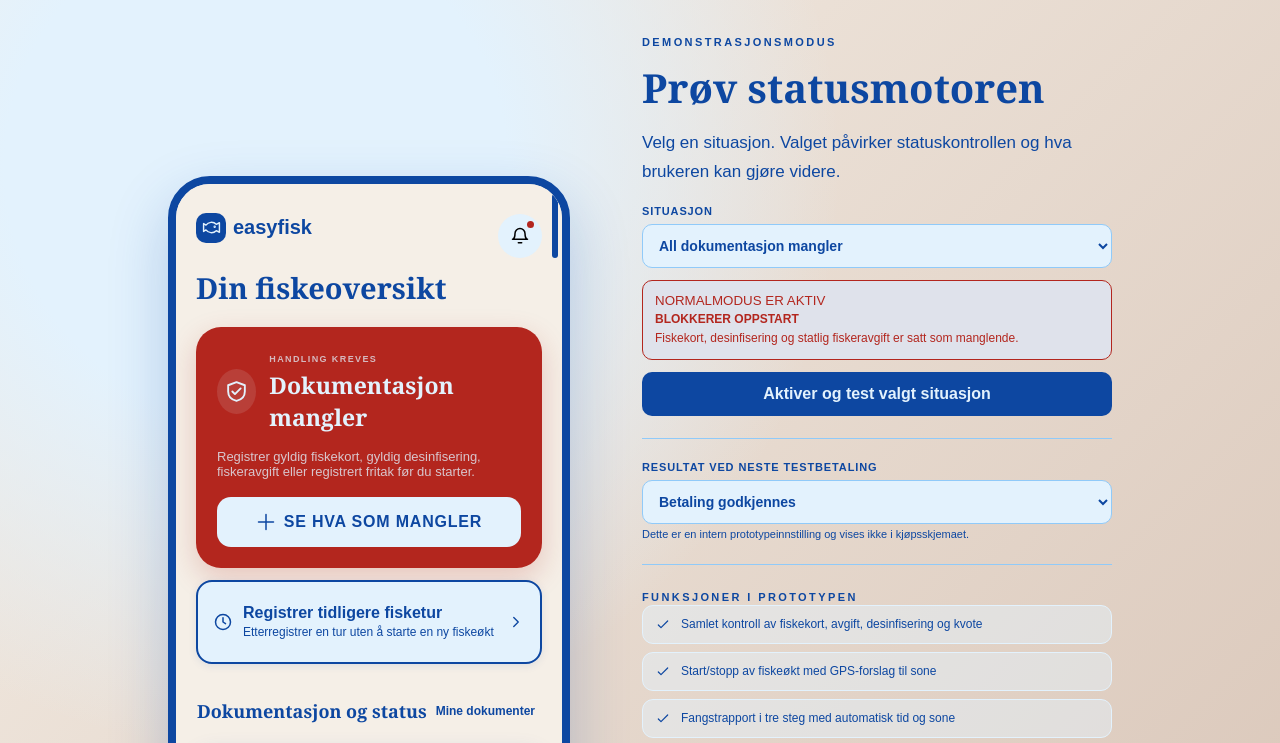
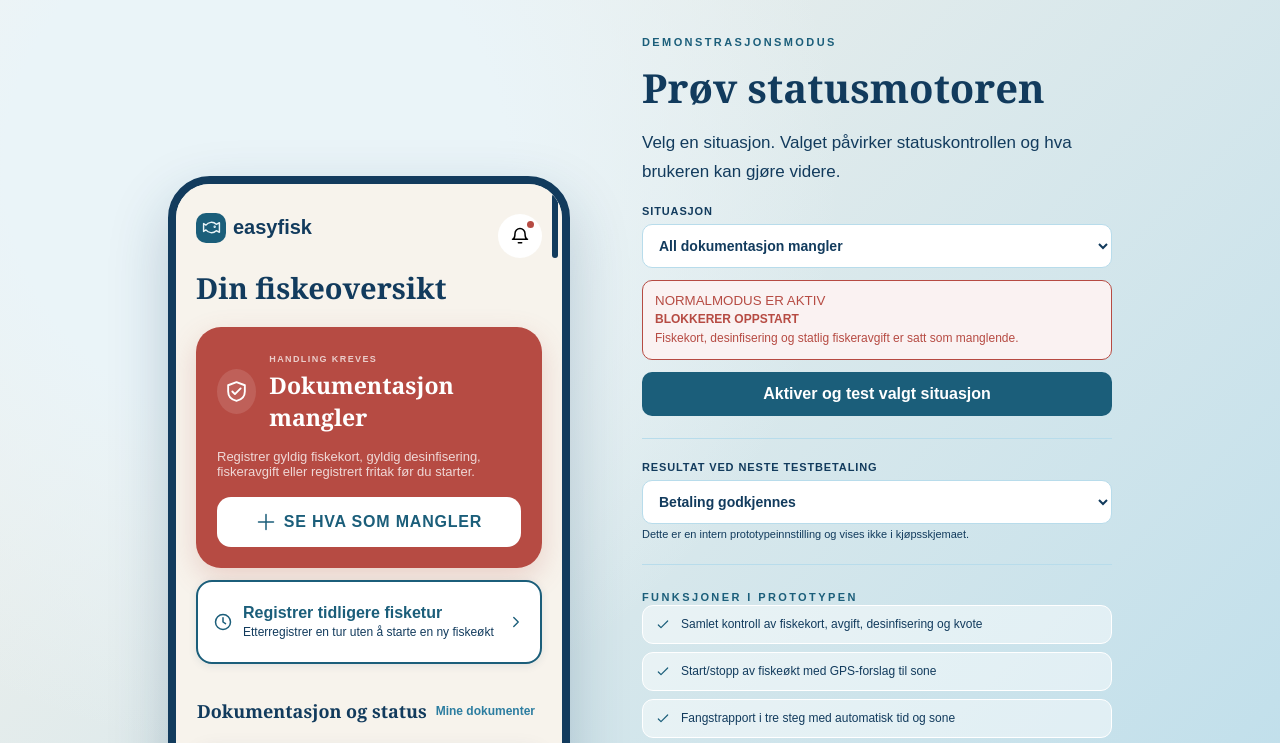
Before and after one commit to MarieHesseberg/EasyFisk, a Next.js app: page / in a window 1280 px wide. Shown: the top 743 px of the page. Built offline with nearby package versions, Linux system fonts and the light colour scheme.

Commit message:
style: rebuild visual color system

```diff
--- a/data/map/mandalselva-zone-boundaries.ts
+++ b/data/map/mandalselva-zone-boundaries.ts
@@ -71,28 +71,28 @@ export const mandalselvaMapZones: readonly MandalselvaMapZone[] = [
   {
     id: 1,
     name: "Sone 1 · Nedre Mandalselva",
-    color: "#90caf9",
+    color: "#b8dceb",
     sourceUrl: "https://lakseelver.no/nb/elver/mandalselva/sone-1",
     boundary: zone1,
   },
   {
     id: 2,
     name: "Sone 2 · Leirkjær–Øyslebø",
-    color: "#2196f3",
+    color: "#2c7da0",
     sourceUrl: "https://lakseelver.no/nb/elver/mandalselva/sone-2",
     boundary: zone2,
   },
   {
     id: 3,
     name: "Sone 3 · Øyslebø–Laudal",
-    color: "#0d47a1",
+    color: "#123b5d",
     sourceUrl: "https://lakseelver.no/nb/elver/mandalselva/sone-3",
     boundary: zone3,
   },
   {
     id: 4,
     name: "Sone 4 · Laudal–Kavfossen",
-    color: "#2196f3",
+    color: "#1b5e7a",
     sourceUrl: "https://lakseelver.no/nb/elver/mandalselva/sone-4",
     boundary: zone4,
   },
--- a/data/mock/fishing-zones.ts
+++ b/data/mock/fishing-zones.ts
@@ -9,7 +9,7 @@ export const zones: FishingZone[] = [
     name: "Sone 1 · Nedre Mandalselva",
     status: "Kontroller dagsstatus",
     note: "5 km · munningen–Vik",
-    color: "#90caf9",
+    color: "#b8dceb",
     season: season.standardZoneLabel,
     desc: "Tre landfiskeområder og felles båtfiske. Båtkort gjelder hele sone 1 og to stenger per båt.",
   },
@@ -18,7 +18,7 @@ export const zones: FishingZone[] = [
     name: "Sone 2 · Leirkjær–Øyslebø",
     status: "Kontroller dagsstatus",
     note: "14 km · 32 delsoner",
-    color: "#2196f3",
+    color: "#2c7da0",
     season: season.standardZoneLabel,
     desc: "Personlige kort i delsoner som Hauge, Holmesland, Nøding, Fuskeland og Bringsdal. Fysisk skilting langs elva gjelder.",
   },
@@ -27,7 +27,7 @@ export const zones: FishingZone[] = [
     name: "Sone 3 · Øyslebø–Laudal",
     status: "Valgt demosone",
     note: "13 km · ett kort",
-    color: "#0d47a1",
+    color: "#123b5d",
     season: season.standardZoneLabel,
     desc: "Ett fiskekort dekker hele sonen. Variert fiske med store flueområder og dype kulper.",
   },
@@ -36,7 +36,7 @@ export const zones: FishingZone[] = [
     name: "Sone 4 · Laudal–Kavfossen",
     status: "Kontroller dagsstatus",
     note: "18 km · Kosåna inkludert",
-    color: "#90caf9",
+    color: "#1b5e7a",
     season: season.extendedZoneLabel,
     desc: "Hovedsone fra dam Manflå til Kavfossen og lakseførende del av Kosåna, samt seks navngitte delsoner.",
   },
--- a/features/map/interactive-mandalselva-map.tsx
+++ b/features/map/interactive-mandalselva-map.tsx
@@ -108,8 +108,8 @@ export function InteractiveMandalselvaMap({
       userMarkerRef.current = leaflet
         .circleMarker(userPosition, {
           radius: 8,
-          color: "#e3f2fd",
-          fillColor: "#b3261e",
+          color: "#ffffff",
+          fillColor: "#b64b43",
           fillOpacity: 1,
           weight: 3,
         })
--- a/styles/forms-and-modals.css
+++ b/styles/forms-and-modals.css
@@ -1,7 +1,7 @@
 .modal-bg {
   position: absolute;
   inset: 0;
-  background: #0d47a177;
+  background: #123b5d77;
   z-index: var(--layer-dialog);
   display: flex;
   align-items: flex-end;
--- a/styles/foundations.css
+++ b/styles/foundations.css
@@ -1,70 +1,71 @@
 :root {
-  --palette-blue-050: #e3f2fd;
-  --palette-blue-200: #90caf9;
-  --palette-blue-500: #2196f3;
-  --palette-blue-900: #0d47a1;
-  --palette-warm-050: #f5efe7;
-  --palette-warm-200: #d8c4b6;
+  --palette-blue-050: #eaf4f8;
+  --palette-blue-200: #b8dceb;
+  --palette-blue-500: #2c7da0;
+  --palette-blue-700: #1b5e7a;
+  --palette-blue-900: #123b5d;
+  --palette-cream: #f7f3ec;
+  --palette-white: #ffffff;
   --color-text: var(--palette-blue-900);
   --color-text-muted: var(--palette-blue-900);
-  --color-primary: var(--palette-blue-900);
-  --color-primary-accent: var(--palette-blue-900);
+  --color-primary: var(--palette-blue-700);
+  --color-primary-accent: var(--palette-blue-500);
   --color-primary-dark: var(--palette-blue-900);
   --color-primary-soft: var(--palette-blue-050);
   --color-primary-surface: var(--palette-blue-050);
   --color-primary-surface-strong: var(--palette-blue-200);
-  --color-surface: var(--palette-blue-050);
-  --color-background: var(--palette-warm-050);
+  --color-surface: var(--palette-white);
+  --color-background: var(--palette-cream);
   --color-border: var(--palette-blue-200);
-  --color-border-subtle: var(--palette-warm-200);
-  --color-border-faint: var(--palette-warm-200);
+  --color-border-subtle: var(--palette-blue-200);
+  --color-border-faint: var(--palette-blue-050);
   --color-success: var(--palette-blue-500);
-  --color-warning: #f9a825;
+  --color-warning: #c58b2b;
   --color-warning-text: var(--palette-blue-900);
-  --color-warning-surface: color-mix(in srgb, #f9a825 18%, var(--palette-blue-050));
-  --color-warning-border: #f9a825;
-  --color-danger: #b3261e;
-  --color-danger-shadow: #b3261e35;
-  --color-danger-strong: #b3261e;
-  --color-danger-text: #b3261e;
-  --color-danger-dark: #b3261e;
-  --color-danger-surface: color-mix(in srgb, #b3261e 12%, var(--palette-blue-050));
-  --color-danger-surface-soft: color-mix(in srgb, #b3261e 8%, var(--palette-blue-050));
-  --color-notification: #b3261e;
-  --color-focus: #f9a825;
-  --color-overlay-surface-45: #e3f2fd73;
-  --color-overlay-surface-40: #e3f2fd66;
-  --color-overlay-surface-soft: #e3f2fd1e;
-  --color-overlay-surface-faint: #e3f2fd1b;
-  --color-overlay-surface-subtle: #e3f2fd0d;
-  --color-surface-translucent: #e3f2fddd;
-  --color-surface-warm: var(--palette-blue-050);
-  --color-primary-shadow: #0d47a132;
-  --color-warning-shadow: #f9a82535;
-  --color-warning-background: color-mix(in srgb, #f9a825 14%, var(--palette-blue-050));
-  --color-warning-background-soft: color-mix(in srgb, #f9a825 10%, var(--palette-blue-050));
-  --color-warning-surface-muted: color-mix(in srgb, #f9a825 20%, var(--palette-blue-050));
-  --color-warning-surface-pale: color-mix(in srgb, #f9a825 12%, var(--palette-blue-050));
-  --color-warning-surface-light: color-mix(in srgb, #f9a825 16%, var(--palette-blue-050));
-  --color-danger-surface-pale: color-mix(in srgb, #b3261e 9%, var(--palette-blue-050));
-  --color-danger-surface-light: color-mix(in srgb, #b3261e 10%, var(--palette-blue-050));
-  --color-shadow: #0d47a130;
-  --color-text-shadow-subtle: #0d47a10b;
+  --color-warning-surface: color-mix(in srgb, #c58b2b 16%, var(--palette-white));
+  --color-warning-border: #c58b2b;
+  --color-danger: #b64b43;
+  --color-danger-shadow: #b64b4335;
+  --color-danger-strong: #b64b43;
+  --color-danger-text: #b64b43;
+  --color-danger-dark: #b64b43;
+  --color-danger-surface: color-mix(in srgb, #b64b43 11%, var(--palette-white));
+  --color-danger-surface-soft: color-mix(in srgb, #b64b43 7%, var(--palette-white));
+  --color-notification: #b64b43;
+  --color-focus: #c58b2b;
+  --color-overlay-surface-45: #ffffff73;
+  --color-overlay-surface-40: #ffffff66;
+  --color-overlay-surface-soft: #ffffff1e;
+  --color-overlay-surface-faint: #ffffff1b;
+  --color-overlay-surface-subtle: #ffffff0d;
+  --color-surface-translucent: #ffffffeb;
+  --color-surface-warm: var(--palette-white);
+  --color-primary-shadow: #123b5d32;
+  --color-warning-shadow: #c58b2b35;
+  --color-warning-background: color-mix(in srgb, #c58b2b 13%, var(--palette-white));
+  --color-warning-background-soft: color-mix(in srgb, #c58b2b 9%, var(--palette-white));
+  --color-warning-surface-muted: color-mix(in srgb, #c58b2b 18%, var(--palette-white));
+  --color-warning-surface-pale: color-mix(in srgb, #c58b2b 11%, var(--palette-white));
+  --color-warning-surface-light: color-mix(in srgb, #c58b2b 14%, var(--palette-white));
+  --color-danger-surface-pale: color-mix(in srgb, #b64b43 8%, var(--palette-white));
+  --color-danger-surface-light: color-mix(in srgb, #b64b43 9%, var(--palette-white));
+  --color-shadow: #123b5d30;
+  --color-text-shadow-subtle: #123b5d0b;
   --color-border-control: var(--palette-blue-200);
   --color-border-input: var(--palette-blue-200);
   --color-border-field: var(--palette-blue-200);
   --color-border-strong: var(--palette-blue-500);
   --color-info-surface: var(--palette-blue-050);
-  --color-info-surface-muted: var(--palette-warm-050);
+  --color-info-surface-muted: var(--palette-cream);
   --color-info-surface-strong: var(--palette-blue-200);
-  --color-map-grid: #0d47a115;
+  --color-map-grid: #123b5d15;
   --color-success-surface: var(--palette-blue-200);
-  --color-warning-accent: #f9a825;
+  --color-warning-accent: #c58b2b;
   --color-warning-muted: var(--palette-blue-900);
   --color-warning-deep: var(--palette-blue-900);
   --color-warning-copy: var(--palette-blue-900);
   --color-warning-label: var(--palette-blue-900);
-  --color-danger-deep: #b3261e;
+  --color-danger-deep: #b64b43;
   --radius-small: 8px;
   --radius-compact: 11px;
   --radius-control: 10px;
@@ -88,10 +89,10 @@
   --space-9: 24px;
   --space-page-inline: 20px;
   --space-navigation-bottom: 112px;
-  --shadow-small: 0 2px 8px #0d47a118;
-  --shadow-card: 0 8px 22px #0d47a126;
+  --shadow-small: 0 2px 8px #123b5d18;
+  --shadow-card: 0 8px 22px #123b5d20;
   --shadow-panel: 0 12px 30px var(--color-shadow);
-  --shadow-phone: 0 24px 60px #0d47a13b;
+  --shadow-phone: 0 24px 60px #123b5d3b;
   --layer-content: 1;
   --layer-map-marker: 4;
   --layer-map-controls: 5;
@@ -122,7 +123,7 @@ body {
   padding: 32px;
   background:
     radial-gradient(circle at 20% 15%, var(--palette-blue-050) 0 18%, transparent 42%),
-    linear-gradient(135deg, var(--palette-warm-050), var(--palette-warm-200));
+    linear-gradient(135deg, var(--palette-cream), var(--palette-blue-200));
 }
 .phone-app {
   width: 402px;
--- a/styles/mobile-shell.css
+++ b/styles/mobile-shell.css
@@ -146,9 +146,9 @@
   left: 50%;
   top: 0;
   height: 100%;
-  border-left: 3px dashed #b3261e;
+  border-left: 3px dashed #b64b43;
   z-index: 2;
 }
 .mini-map.border-hit i {
-  box-shadow: 0 0 0 7px #f9a82535;
+  box-shadow: 0 0 0 7px #c58b2b35;
 }
--- a/styles/session-flow.css
+++ b/styles/session-flow.css
@@ -1,7 +1,7 @@
 .flow-overlay {
   position: absolute;
   inset: 0;
-  background: #0d47a188;
+  background: #123b5d88;
   z-index: var(--layer-session-flow);
   display: flex;
   align-items: flex-end;
@@ -12,7 +12,7 @@
   overflow: auto;
   background: var(--color-background);
   border-radius: 28px 28px 0 0;
-  box-shadow: 0 -12px 40px #0d47a133;
+  box-shadow: 0 -12px 40px #123b5d33;
 }
 .flow-top {
   position: sticky;
```
Also changed, not shown: 1 other file (tests, documents, lock files or other folders).
